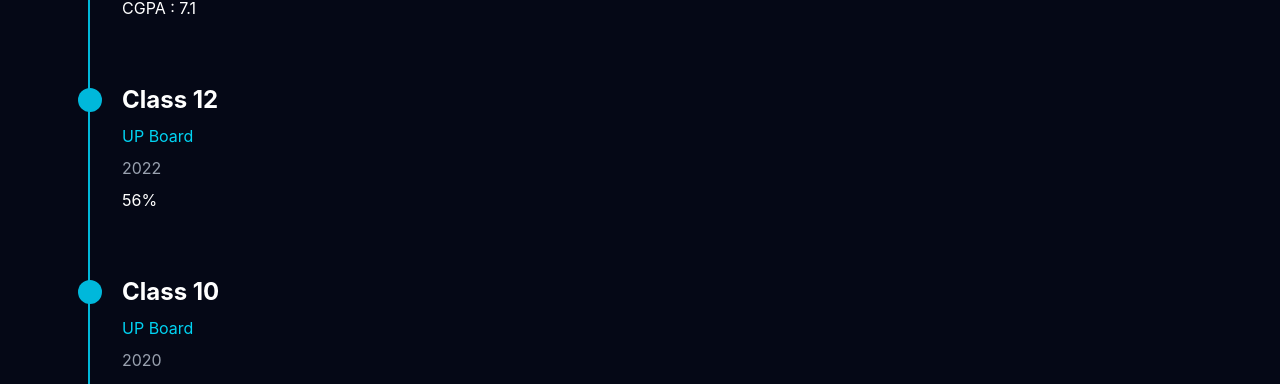
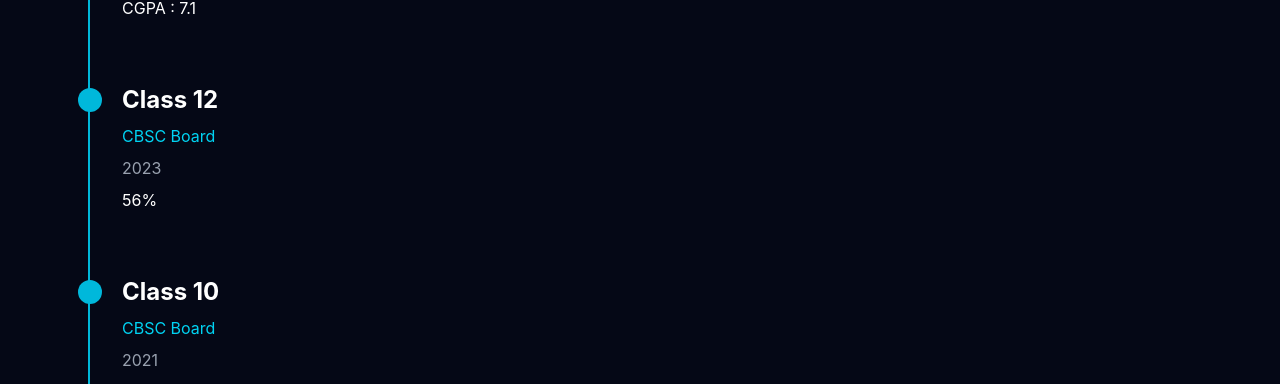
Before and after one commit to AshwaniRaghav97/Ashwani-Raghav-Portfolio, a React (Vite) app: page / in a window 1280 px wide. Shown: the part 7157-7541 px from the top of the page. Built offline with nearby package versions, Linux system fonts and the light colour scheme.

Commit message:
Education details

```diff
--- a/src/components/Education.jsx
+++ b/src/components/Education.jsx
@@ -8,15 +8,15 @@ const education = [
     score: "CGPA : 7.1"
   },
   {
-    year: "2022",
+    year: "2023",
     title: "Class 12",
-    place: "UP Board",
+    place: "CBSC Board",
     score: "56%"
   },
   {
-    year: "2020",
+    year: "2021",
     title: "Class 10",
-    place: "UP Board",
+    place: "CBSC Board",
     score: "62%"
   }
 ];
```
